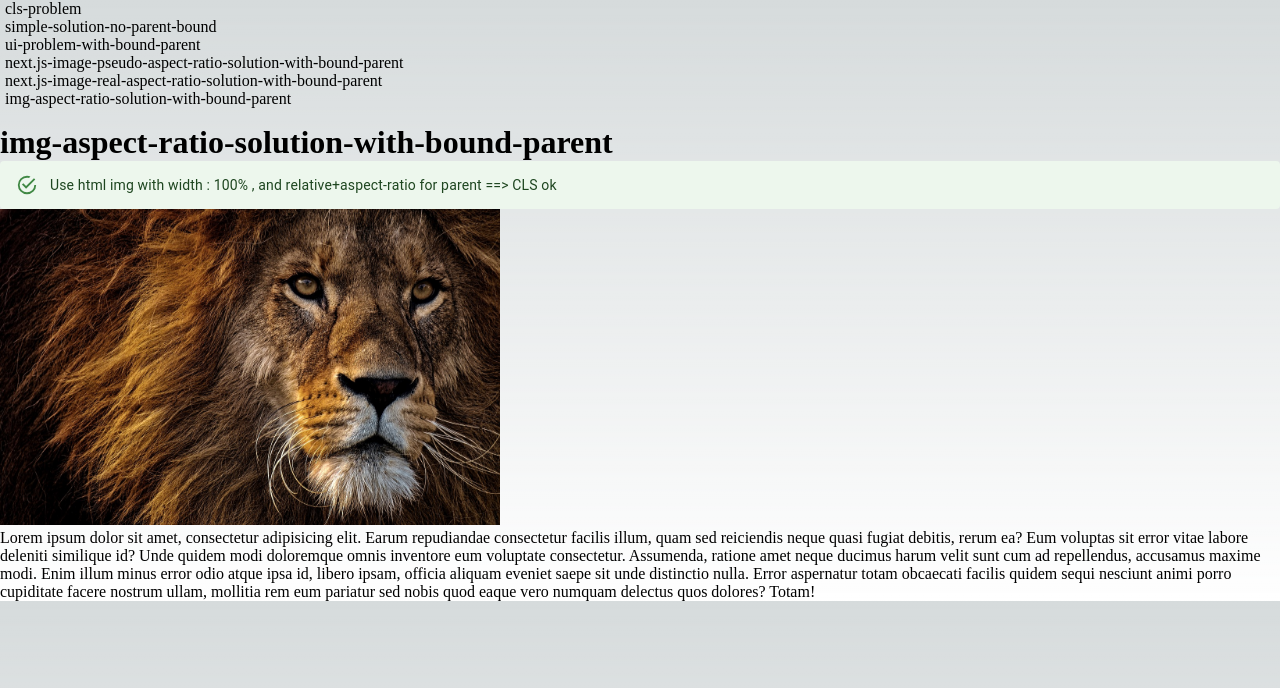
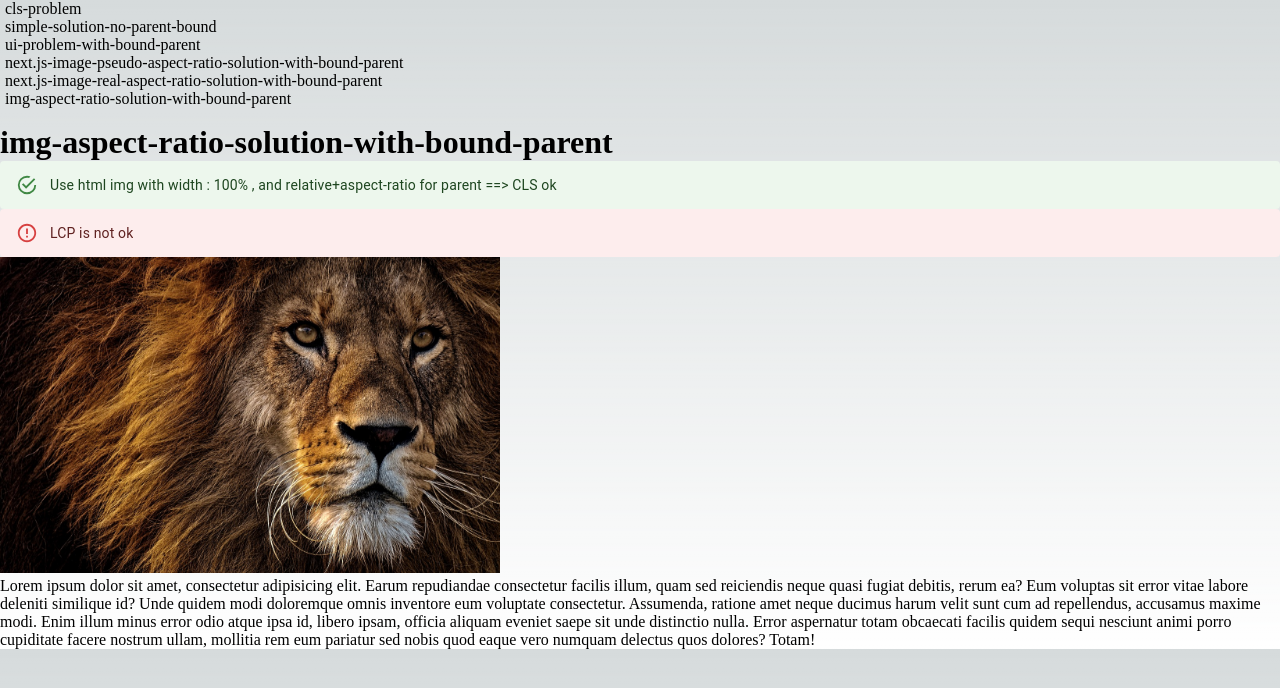
Before and after one commit to NathanKr/core-web-vitals-cls-playground, a Next.js app: page /img-aspect-ratio-solution-with-bound-parent in a window 1280 px wide. Shown: the top 688 px of the page. Built offline with nearby package versions, Linux system fonts and the light colour scheme.

Commit message:
add alert for lcp

```diff
--- a/src/pages/img-aspect-ratio-solution-with-bound-parent.tsx
+++ b/src/pages/img-aspect-ratio-solution-with-bound-parent.tsx
@@ -14,8 +14,12 @@ const KeepAspectRatioSolutionWithBoundParent = () => {
       <h1>{ETab.keepRealAspectRatioHtmlImg}</h1>
       <h2>
         <Alert severity="success">
-          Use html img with width : 100% , and relative+aspect-ratio for parent ==
+          Use html img with width : 100% , and relative+aspect-ratio for parent
+          ==
           {">"} CLS ok
+        </Alert>
+        <Alert severity="error">
+          LCP is not ok
         </Alert>
       </h2>
       <div
--- a/src/pages/next.js-image-real-aspect-ratio-solution-with-bound-parent.tsx
+++ b/src/pages/next.js-image-real-aspect-ratio-solution-with-bound-parent.tsx
@@ -18,6 +18,9 @@ const KeepAspectRatioSolutionWithBoundParent = () => {
           Use next.js Image with fill , and relative+aspect-ratio for parent ==
           {">"} CLS ok
         </Alert>
+        <Alert severity="success">
+          LCP is ok
+        </Alert>
       </h2>
       <div
         style={{
```
